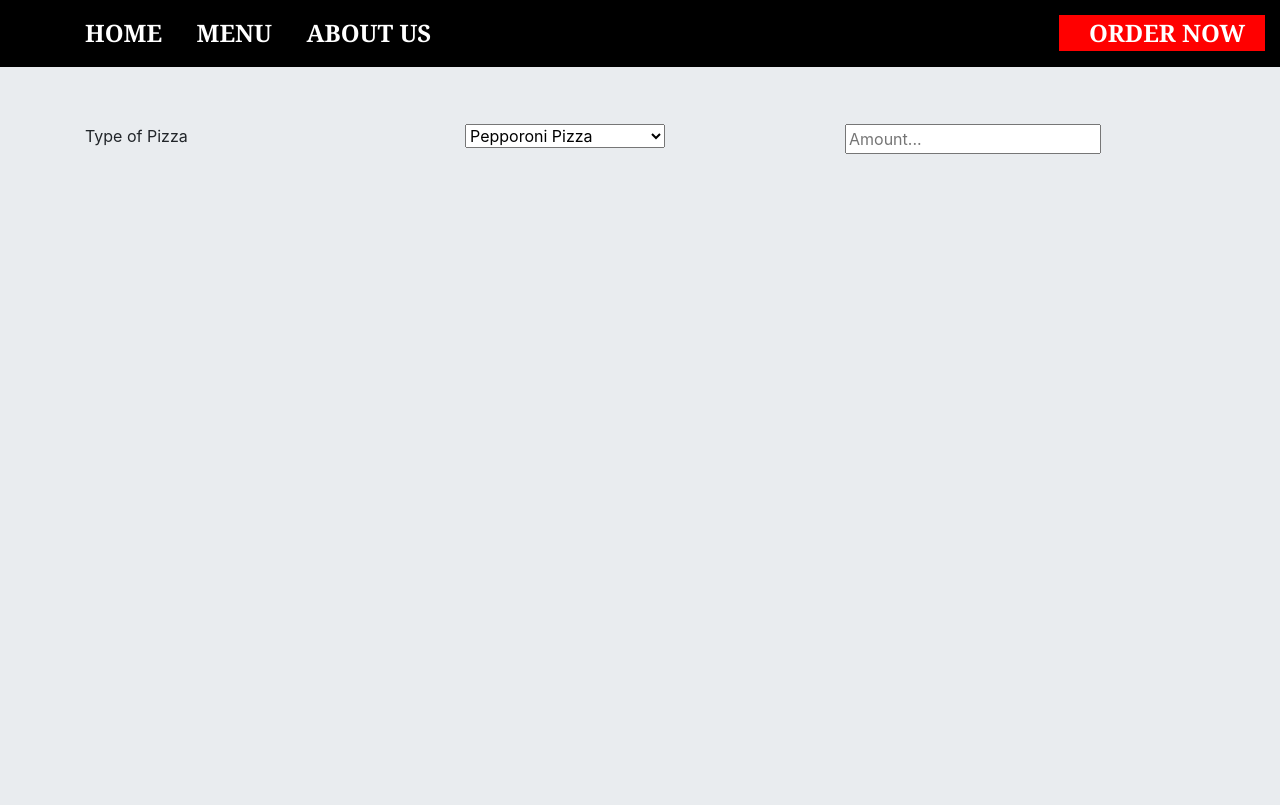
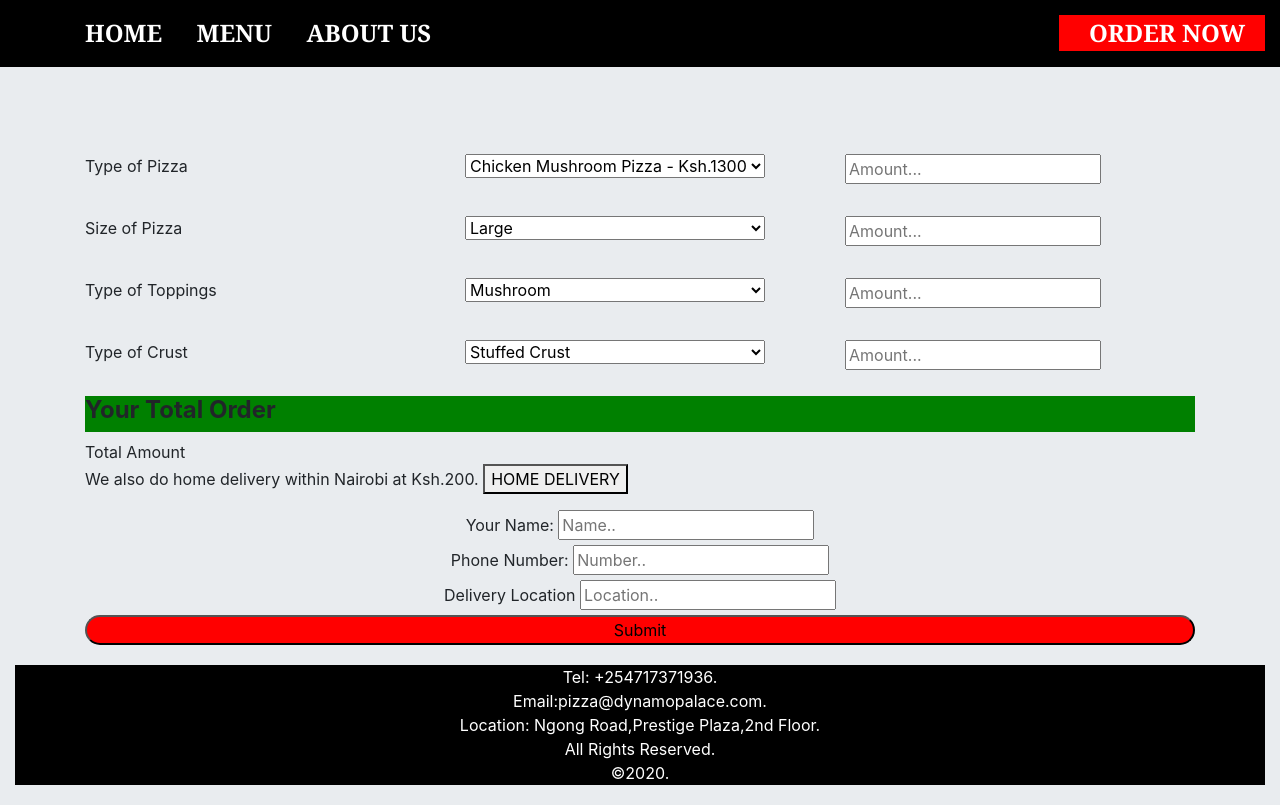
Before and after one commit to dynamodenis/DYNAMO-PIZZA-PALACE, a plain HTML site: page order.html in a window 1280 px wide. Drawn offline with Linux system fonts and the light colour scheme.

Commit message:
added the home delivery option in order file

```diff
--- a/order.html
+++ b/order.html
@@ -19,23 +19,112 @@
     <br>
     <div class="container">
         <div class="orderForm">
-            <div class="row">
+            <div class="row orderSpace">
                 <div class="col-md-4">
                     <label for="type">Type of Pizza</label>
                 </div>
                 <div class="col-md-4">
                     <form action="">
-                        <select name="pizza" class="pizzaType" style="width: 200px;">
-                            <option value="pepperoni">Pepporoni Pizza</option>
-                            <option value="">Pepporoni Pizza</option>
+                        <select name="pizza" class="pizzaType" style="width: 300px;">
+                            <option value="chickenMushroom">Chicken Mushroom Pizza - Ksh.1300</option>
+                            <option value="chickenTikka">Chicken Tikka Pizza - Ksh.1100</option>
+                            <option value="vegTikka ">Vegeterian Tikka Pizza - Ksh.1150</option>
+                            <option value="beefPepperoni">Beef Pepperoni Pizza - Ksh.1300</option>
+                            <option value="italian">Italian Pizza - Ksh.1400</option>
+                        </select>
+                    </form>
+                </div>
+                <div class="col-md-4">
+                    <input type="text" class="pizzaPrice" placeholder="Amount...">
+                </div>
+            </div>
+            <div class="row orderSpace">
+                <div class="col-md-4">
+                    <label for="type">Size of Pizza</label>
+                </div>
+                <div class="col-md-4">
+                    <form action="">
+                        <select name="size" class="pizzaSize" style="width: 300px;">
+                            <option value="large" class="large">Large</option>
+                            <option value="medium" class="medium">Medium</option>
+                            <option value="small" class="small">Small</option>
                         </select>
 
                     </form>
                 </div>
                 <div class="col-md-4">
-                    <input type="text" class="price" placeholder="Amount...">
+                    <input type="text" class="sizePrice" placeholder="Amount...">
                 </div>
             </div>
+            <div class="row orderSpace">
+                <div class="col-md-4">
+                    <label for="type">Type of Toppings</label>
+                </div>
+                <div class="col-md-4">
+                    <form action="">
+                        <select name="toppings" class="pizzaToppings" style="width: 300px;">
+                            <option value="mushroom" class="mushroom">Mushroom</option>
+                            <option value="bacon" class="bacon">Bacon</option>
+                            <option value="sausage" class="bacon">Sausage</option>
+                            <option value="cheese" class="chese">Cheese</option>
+                        </select>
+
+                    </form>
+                </div>
+                <div class="col-md-4">
+                    <input type="text" class="toppingsPrice" placeholder="Amount...">
+                </div>
+            </div>
+            <div class="row orderSpace">
+                <div class="col-md-4">
+                    <label for="type">Type of Crust</label>
+                </div>
+                <div class="col-md-4">
+                    <form action="">
+                        <select name="crust" class="pizzaCrust" style="width: 300px;">
+                            <option value="stuffed" class="stuffed">Stuffed Crust</option>
+                            <option value="thinCrispy" class="thinCrispy">Thin Crispy Crust</option>
+                            <option value="neopolitan" class="neopolitan">Neopolitan Crust</option>
+                            <option value="gluteen" class="gluteen">Gluteen Free Crust</option>
+                        </select>
+                    </form>
+                </div>
+                <div class="col-md-4">
+                    <input type="text" class="crustPrice" placeholder="Amount...">
+                </div>
+            </div>
+        </div>
+        <div class="totalOrder">
+            <h4>Your Total Order</h4>
+            <div class="yourOrder"></div>
+            <div class="total">Total Amount</div>
+        </div>
+        <div class="delivery">
+            <p>We also do <span>home delivery</span> within Nairobi at Ksh.200. <button>HOME DELIVERY</button></p>
+        </div>
+        <div class="contactForm">
+                <form action="" class="contactDetails">
+                    <label for="name">Your Name:  </label>
+                    <input type="text" value="" class="userName" placeholder="Name.."><br>
+                    <label for="number">Phone Number:</label>
+                    <input type="text" value="" class="userNumber" placeholder="Number.."><br>
+                    <label for="location">Delivery Location</label>
+                    <input type="text" value="" class="userLocation" placeholder="Location.."><br>
+                </form>
+        </div>
+        <div class="submit">
+            <input type="submit" name="" id="submit">
+        </div>
+    </div>
+    <div class="container-fluid">
+        <div class="footer">
+            <footer>
+                Tel: +254717371936. <br>
+                Email:pizza@dynamopalace.com. <br>
+                Location: Ngong Road,Prestige Plaza,2nd Floor. <br>
+                All Rights Reserved. <br>
+                &copy;2020. <br>
+            </footer>
         </div>
     </div>
 </body>
--- a/style.css
+++ b/style.css
@@ -130,6 +130,12 @@ footer{
 .topList{
     color: red;
 }
+.crust{
+    color: green;
+}
+.p2{
+    color: green;
+}
 
 /* THIS DESIGNS THE ABOUT US */
 .about{
@@ -140,3 +146,28 @@ footer{
 .orderForm{
     margin-top: 100px;
 }
+.orderSpace{
+    padding-top: 30px;
+}
+.totalOrder{
+    padding-top: 1.5em;
+}
+.totalOrder h4{
+    background-color:green;
+    height: 1.5em;
+    font-weight: bolder;
+
+}
+.contactDetails {
+    text-align: center;
+
+}
+.footer{
+    padding-bottom: 20px;
+    padding-top: 20px;
+}
+#submit{
+    width: 100%;
+    background-color: red;
+    border-radius: 40px;
+}
```
Also changed, not shown: menu.html (+18 -7 lines).
